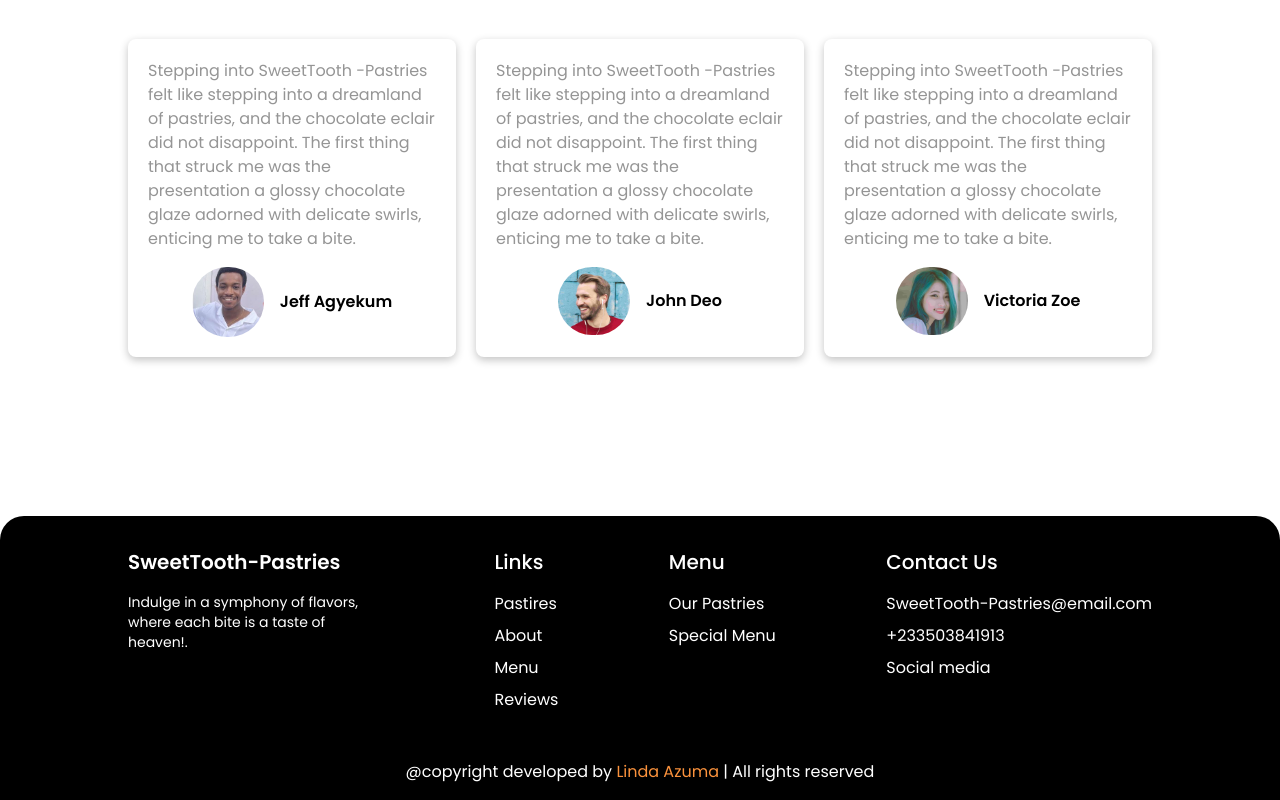
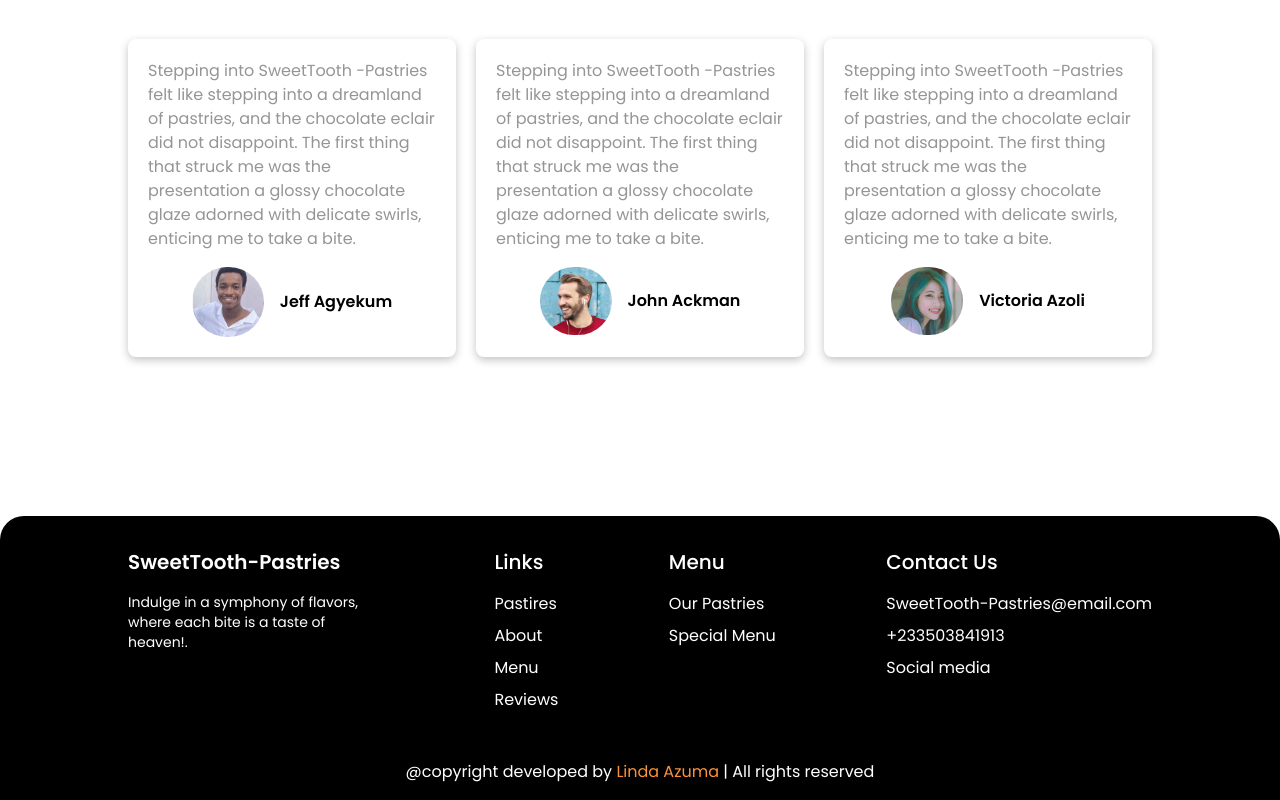
Before and after one commit to larissa-azuma/sweettooth-app, a React (Vite) app: page / in a window 1280 px wide. Shown: the part 3775-4575 px from the top of the page. Built offline with nearby package versions, Linux system fonts and the light colour scheme.

Commit message:
Dashboard updated

```diff
--- a/src/components/Review.jsx
+++ b/src/components/Review.jsx
@@ -12,8 +12,8 @@ const Review = () => {
       </h1>
       <div className=" flex flex-col md:flex-row gap-5 mt-5">
         <ReviewCard img={img1} name="Jeff Agyekum" />
-        <ReviewCard img={img2} name="John Deo" />
-        <ReviewCard img={img3} name="Victoria Zoe" />
+        <ReviewCard img={img2} name="John Ackman" />
+        <ReviewCard img={img3} name="Victoria Azoli" />
       </div>
     </div>
   );
--- a/src/page/Dashboard.jsx
+++ b/src/page/Dashboard.jsx
@@ -13,7 +13,7 @@ const Dashboard = () => {
 
   const fetchPastries = async () => {
     try {
-      const response = await fetch('');
+      const response = await fetch('https://jsonplaceholder.typicode.com/photos');
       if (!response.ok) {
         throw new Error('Failed to fetch pastries');
       }
```
